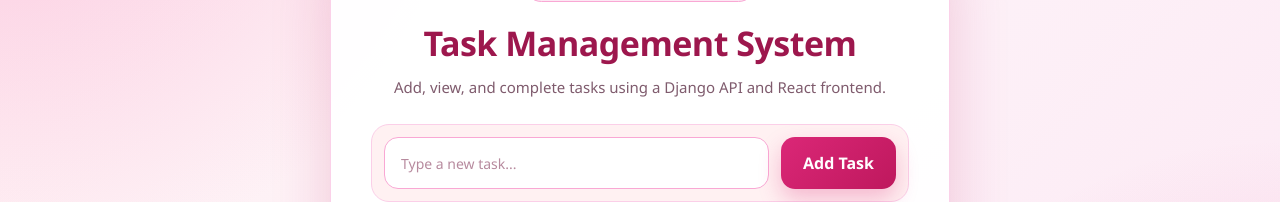
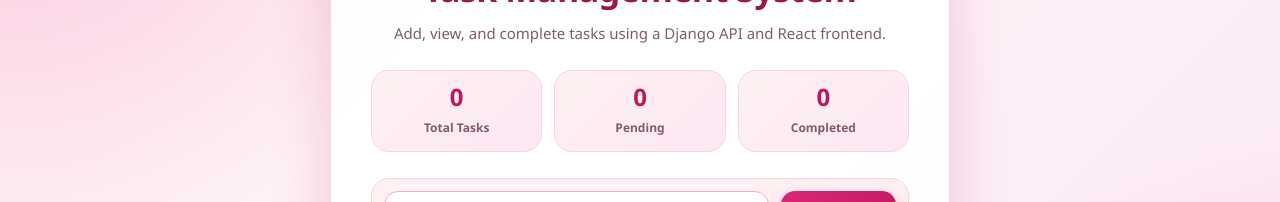
Before and after one commit to trishannehui/FINALS-HANDS-ON-QUIZ-3-Task-Management-System, a React app in the folder frontend/: page / in a window 1280 px wide. Shown: the part 209-411 px from the top of the page. Built offline with nearby package versions, Linux system fonts and the light colour scheme; no server answers; the HTML template or start-up script is replaced by a standard one.

Commit message:
Add task counts to the summary section

```diff
--- a/frontend/src/App.jsx
+++ b/frontend/src/App.jsx
@@ -105,6 +105,9 @@ function App() {
     }
   };
 
+  const pendingCount = tasks.filter((task) => !task.is_completed).length;
+  const completedCount = tasks.filter((task) => task.is_completed).length;
+
   useEffect(() => {
     fetchTasks();
   }, []);
@@ -118,6 +121,21 @@ function App() {
         <p className="subtitle">
           Add, view, and complete tasks using a Django API and React frontend.
         </p>
+
+        <div className="summary">
+          <div>
+            <strong>{tasks.length}</strong>
+            <span>Total Tasks</span>
+          </div>
+          <div>
+            <strong>{pendingCount}</strong>
+            <span>Pending</span>
+          </div>
+          <div>
+            <strong>{completedCount}</strong>
+            <span>Completed</span>
+          </div>
+        </div>
 
         <form onSubmit={addTask} className="task-form">
           <input
@@ -165,7 +183,7 @@ function App() {
         </div>
 
         {/* ✅ Delete button at bottom */}
-        <button className="delete-btn" onClick={deleteAllTasks}>
+        <button onClick={deleteAllTasks}>
           Delete All Tasks
         </button>
       </div>
```
